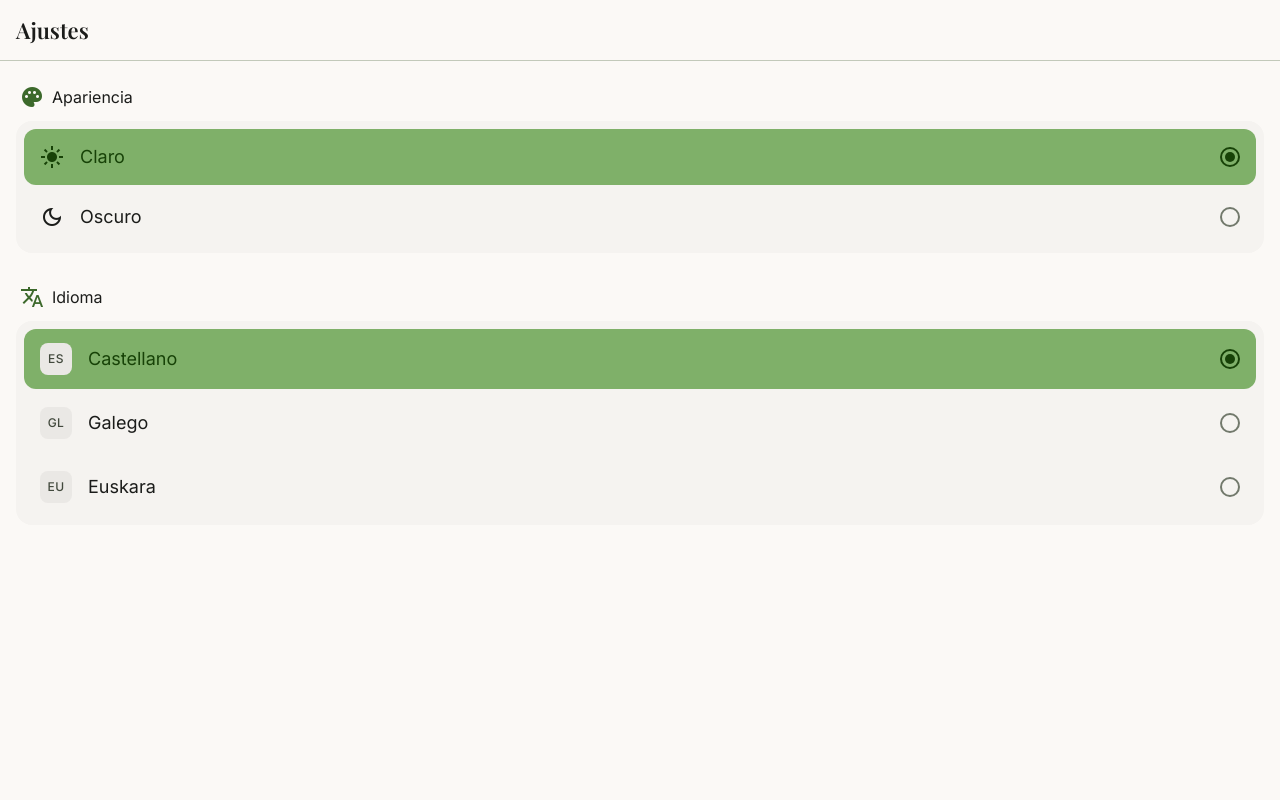
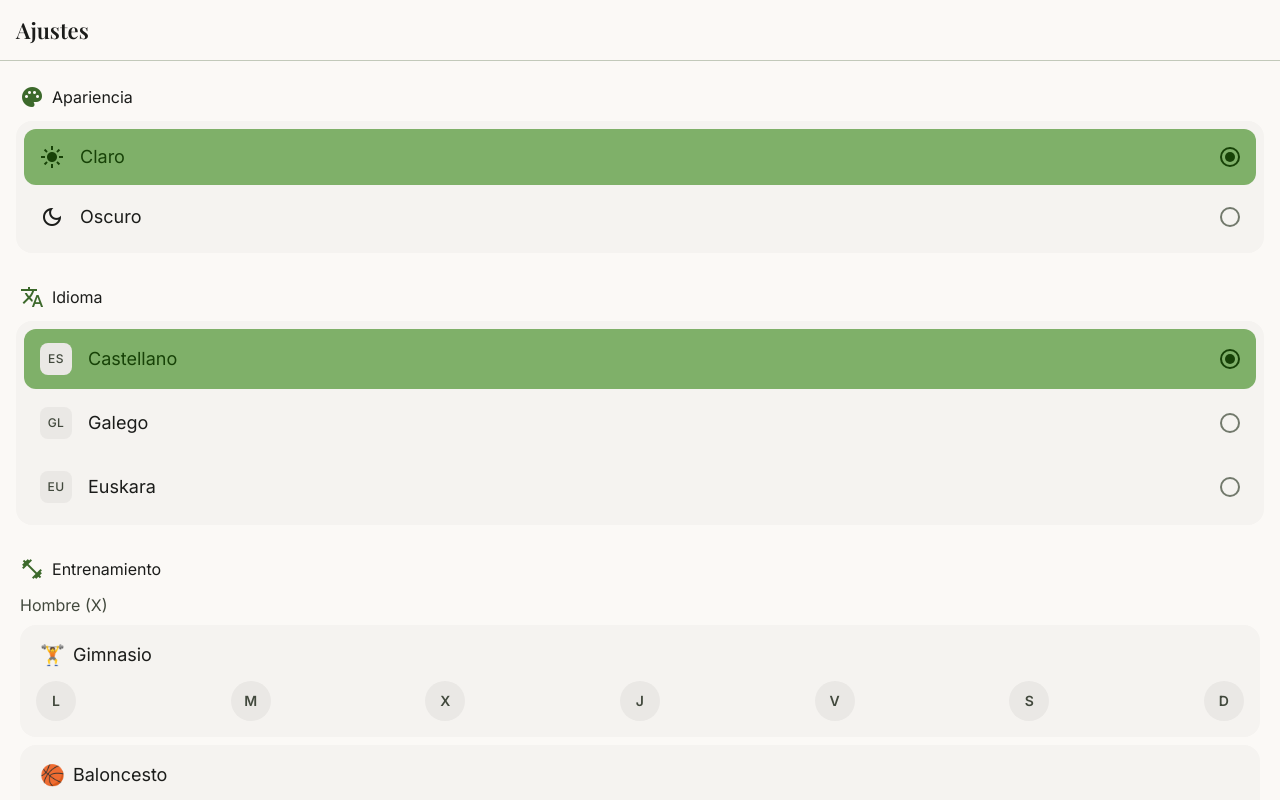
Before and after one commit to xportas/open-random-recipes, a Next.js app: page /settings in a window 1280 px wide. Shown: the top 800 px of the page. Built offline with nearby package versions, Linux system fonts and the light colour scheme; a web font is replaced by a local one.

Commit message:
feat (training days): a feature that allows users to set their training days so that the weekly meal plan can be tailored to their macronutrient needs

```diff
--- a/app/menu/components/DayCard.js
+++ b/app/menu/components/DayCard.js
@@ -1,17 +1,21 @@
 import { MEAL_TYPES } from "@/lib/menuGenerator";
 import SwipeableMealItem from "./SwipeableMealItem";
 import EmptyMealSlot from "./EmptyMealSlot";
+import TrainingBadges from "./TrainingBadges";
 
-export default function DayCard({ dayName, date, meals, onRegenerateMeal, onRemoveMeal, onRecipeClick, onImageClick }) {
+export default function DayCard({ dayName, date, meals, training, onRegenerateMeal, onRemoveMeal, onRecipeClick, onImageClick }) {
   const activeMeals = MEAL_TYPES.filter((type) => meals[type] !== undefined);
 
   return (
     <div className="bg-surface-container-lowest rounded-xl shadow-[0_16px_32px_-12px_rgba(211,97,53,0.08)] overflow-hidden border border-surface-variant">
-      <div className="bg-surface-container px-md py-sm border-b border-surface-variant flex justify-between items-center">
-        <h3 className="font-headline-sm text-headline-sm text-on-surface">{dayName}</h3>
-        <span className="font-label-sm text-label-sm text-on-surface-variant bg-surface-container-high px-2 py-1 rounded-md">
-          {date}
-        </span>
+      <div className="bg-surface-container px-md py-sm border-b border-surface-variant">
+        <div className="flex justify-between items-center">
+          <h3 className="font-headline-sm text-headline-sm text-on-surface">{dayName}</h3>
+          <span className="font-label-sm text-label-sm text-on-surface-variant bg-surface-container-high px-2 py-1 rounded-md">
+            {date}
+          </span>
+        </div>
+        <TrainingBadges training={training} />
       </div>
       <div className="p-md space-y-md">
         {activeMeals.map((mealType, index) => (
--- a/app/menu/components/EmptyDayCard.js
+++ b/app/menu/components/EmptyDayCard.js
@@ -1,11 +1,16 @@
-export default function EmptyDayCard({ dayName, date }) {
+import TrainingBadges from "./TrainingBadges";
+
+export default function EmptyDayCard({ dayName, date, training }) {
   return (
     <div className="bg-surface-container-lowest rounded-xl shadow-[0_16px_32px_-12px_rgba(211,97,53,0.08)] overflow-hidden border border-surface-variant opacity-70">
-      <div className="bg-surface-container px-md py-sm border-b border-surface-variant flex justify-between items-center">
-        <h3 className="font-headline-sm text-headline-sm text-on-surface">{dayName}</h3>
-        <span className="font-label-sm text-label-sm text-on-surface-variant bg-surface-container-high px-2 py-1 rounded-md">
-          {date}
-        </span>
+      <div className="bg-surface-container px-md py-sm border-b border-surface-variant">
+        <div className="flex justify-between items-center">
+          <h3 className="font-headline-sm text-headline-sm text-on-surface">{dayName}</h3>
+          <span className="font-label-sm text-label-sm text-on-surface-variant bg-surface-container-high px-2 py-1 rounded-md">
+            {date}
+          </span>
+        </div>
+        <TrainingBadges training={training} />
       </div>
       <div className="p-md flex flex-col items-center justify-center text-center h-[200px]">
         <span className="material-symbols-outlined text-outline-variant text-[48px] mb-xs">
--- /dev/null
+++ b/app/menu/components/TrainingBadges.js
@@ -0,0 +1,18 @@
+export default function TrainingBadges({ training }) {
+  if (!training || training.length === 0) return null;
+
+  return (
+    <div className="flex gap-1 flex-wrap">
+      {training.map((activity, index) => (
+        <span
+          key={index}
+          className="inline-flex items-center gap-0.5 text-xs bg-surface-container-high px-1.5 py-0.5 rounded-md"
+          title={`${activity.type === "gym" ? "Gimnasio" : "Baloncesto"} - ${activity.person === "X" ? "Hombre" : "Mujer"}`}
+        >
+          <span>{activity.type === "gym" ? "🏋️" : "🏀"}</span>
+          <span className="font-label-sm text-label-sm text-on-surface-variant">{activity.person}</span>
+        </span>
+      ))}
+    </div>
+  );
+}
--- a/app/menu/page.js
+++ b/app/menu/page.js
@@ -5,6 +5,7 @@ import { getWeekDates } from "@/lib/menuGenerator";
 import ImageModal from "@/components/ImageModal";
 import RecipeDetailPage from "@/app/recipe-detail/page";
 import useWeeklyMenu from "@/hooks/useWeeklyMenu";
+import useTrainingSchedule from "@/hooks/useTrainingSchedule";
 import MenuHeader from "./components/MenuHeader";
 import DayCard from "./components/DayCard";
 import EmptyDayCard from "./components/EmptyDayCard";
@@ -13,6 +14,7 @@ import { useState } from "react";
 
 export default function MenuPage() {
   const { weeklyMenu, generate, regenerateMeal, removeMeal, clear, isEmpty } = useWeeklyMenu(recipesData);
+  const { getTrainingForDay } = useTrainingSchedule();
   const [selectedRecipe, setSelectedRecipe] = useState(null);
   const [imageModal, setImageModal] = useState(null);
   const weekDates = getWeekDates();
@@ -39,6 +41,7 @@ export default function MenuPage() {
           {weekDates.map(({ dayName, date }, dayIndex) => {
             const dayData = weeklyMenu?.[dayIndex];
             const hasMeals = dayData && Object.keys(dayData.meals).length > 0;
+            const trainingActivities = getTrainingForDay(dayIndex);
 
             if (hasMeals) {
               return (
@@ -47,6 +50,7 @@ export default function MenuPage() {
                   dayName={dayName}
                   date={date}
                   meals={dayData.meals}
+                  training={trainingActivities}
                   onRegenerateMeal={(mealType) => regenerateMeal(dayIndex, mealType)}
                   onRemoveMeal={(mealType) => removeMeal(dayIndex, mealType)}
                   onRecipeClick={handleRecipeClick}
@@ -55,7 +59,14 @@ export default function MenuPage() {
               );
             }
 
-            return <EmptyDayCard key={dayName} dayName={dayName} date={date} />;
+            return (
+              <EmptyDayCard
+                key={dayName}
+                dayName={dayName}
+                date={date}
+                training={trainingActivities}
+              />
+            );
           })}
         </div>
         {weeklyMenu && (
--- a/app/settings/page.js
+++ b/app/settings/page.js
@@ -1,6 +1,7 @@
 "use client";
 
 import { useState } from "react";
+import useTrainingSchedule from "@/hooks/useTrainingSchedule";
 
 const themes = [
   { id: "light", label: "Claro", icon: "light_mode" },
@@ -13,9 +14,47 @@ const languages = [
   { id: "eu", label: "Euskara", flag: "EU" },
 ];
 
+const DAYS = ["L", "M", "X", "J", "V", "S", "D"];
+const DAY_FULL_NAMES = ["Lunes", "Martes", "Miércoles", "Jueves", "Viernes", "Sábado", "Domingo"];
+
+function DaySelector({ label, icon, selectedDays, onToggle }) {
+  return (
+    <div className="bg-surface-container-low rounded-2xl p-4 flex flex-col gap-3">
+      <div className="flex items-center gap-2 px-1">
+        <span className="text-xl">{icon}</span>
+        <span className="font-body-lg text-body-lg text-on-surface">{label}</span>
+      </div>
+      <div className="flex gap-2 justify-between">
+        {DAYS.map((day, index) => {
+          const isSelected = selectedDays.includes(index);
+          return (
+            <button
+              key={index}
+              onClick={() => onToggle(index)}
+              title={DAY_FULL_NAMES[index]}
+              className={`
+                w-10 h-10 rounded-full flex items-center justify-center
+                font-label-md text-label-md
+                transition-all duration-200
+                ${isSelected
+                  ? "bg-primary text-on-primary"
+                  : "bg-surface-container-high text-on-surface-variant hover:bg-surface-container-highest"
+                }
+              `}
+            >
+              {day}
+            </button>
+          );
+        })}
+      </div>
+    </div>
+  );
+}
+
 export default function SettingsPage() {
   const [selectedTheme, setSelectedTheme] = useState("light");
   const [selectedLanguage, setSelectedLanguage] = useState("es");
+  const { schedule, toggleDay } = useTrainingSchedule();
 
   return (
     <main className="min-h-screen bg-background text-on-background pb-24">
@@ -145,6 +184,53 @@ export default function SettingsPage() {
             })}
           </div>
         </section>
+
+        {/* Sección: Entrenamiento */}
+        <section className="flex flex-col gap-3">
+          <div className="flex items-center gap-2 px-1">
+            <span
+              className="material-symbols-outlined text-primary"
+              style={{ fontVariationSettings: "'FILL' 1" }}
+            >
+              fitness_center
+            </span>
+            <h2 className="font-title-md text-title-md text-on-surface">
+              Entrenamiento
+            </h2>
+          </div>
+
+          <div className="flex flex-col gap-3">
+            <div className="flex flex-col gap-2 px-1">
+              <span className="font-body-md text-body-md text-on-surface-variant">
+                Hombre (X)
+              </span>
+              <DaySelector
+                label="Gimnasio"
+                icon="🏋️"
+                selectedDays={schedule?.manGym || []}
+                onToggle={(day) => toggleDay("manGym", day)}
+              />
+              <DaySelector
+                label="Baloncesto"
+                icon="🏀"
+                selectedDays={schedule?.manBasketball || []}
+                onToggle={(day) => toggleDay("manBasketball", day)}
+              />
+            </div>
+
+            <div className="flex flex-col gap-2 px-1">
+              <span className="font-body-md text-body-md text-on-surface-variant">
+                Mujer (M)
+              </span>
+              <DaySelector
+                label="Gimnasio"
+                icon="🏋️"
+                selectedDays={schedule?.womanGym || []}
+                onToggle={(day) => toggleDay("womanGym", day)}
+              />
+            </div>
+          </div>
+        </section>
       </div>
     </main>
   );
--- /dev/null
+++ b/hooks/useTrainingSchedule.js
@@ -0,0 +1,96 @@
+import { useSyncExternalStore, useCallback } from "react";
+
+const STORAGE_KEY = "training-schedule";
+
+const DEFAULT_SCHEDULE = {
+  manGym: [],
+  manBasketball: [],
+  womanGym: [],
+};
+
+let schedule = null;
+let listeners = [];
+
+function emitChange() {
+  for (const listener of listeners) listener();
+}
+
+function subscribe(listener) {
+  listeners.push(listener);
+  return () => {
+    listeners = listeners.filter((l) => l !== listener);
+  };
+}
+
+function getSnapshot() {
+  return schedule;
+}
+
+function getServerSnapshot() {
+  return null;
+}
+
+function saveToStorage(data) {
+  localStorage.setItem(STORAGE_KEY, JSON.stringify(data));
+}
+
+function loadFromStorage() {
+  const data = localStorage.getItem(STORAGE_KEY);
+  return data ? JSON.parse(data) : { ...DEFAULT_SCHEDULE };
+}
+
+function initStore() {
+  if (schedule === null) {
+    schedule = loadFromStorage();
+  }
+}
+
+if (typeof window !== "undefined") {
+  initStore();
+}
+
+function setSchedule(newSchedule) {
+  schedule = newSchedule;
+  saveToStorage(schedule);
+  emitChange();
+}
+
+export default function useTrainingSchedule() {
+  const store = useSyncExternalStore(subscribe, getSnapshot, getServerSnapshot);
+
+  const toggleDay = useCallback((category, dayIndex) => {
+    if (!schedule) return;
+    const current = schedule[category] || [];
+    const updated = current.includes(dayIndex)
+      ? current.filter((d) => d !== dayIndex)
+      : [...current, dayIndex];
+    setSchedule({ ...schedule, [category]: updated });
+  }, []);
+
+  const isDayActive = useCallback(
+    (category, dayIndex) => {
+      if (!store) return false;
+      return (store[category] || []).includes(dayIndex);
+    },
+    [store]
+  );
+
+  const getTrainingForDay = useCallback(
+    (dayIndex) => {
+      if (!store) return [];
+      const result = [];
+      if ((store.manGym || []).includes(dayIndex)) result.push({ type: "gym", person: "X" });
+      if ((store.manBasketball || []).includes(dayIndex)) result.push({ type: "basketball", person: "X" });
+      if ((store.womanGym || []).includes(dayIndex)) result.push({ type: "gym", person: "M" });
+      return result;
+    },
+    [store]
+  );
+
+  return {
+    schedule: store,
+    toggleDay,
+    isDayActive,
+    getTrainingForDay,
+  };
+}
```
